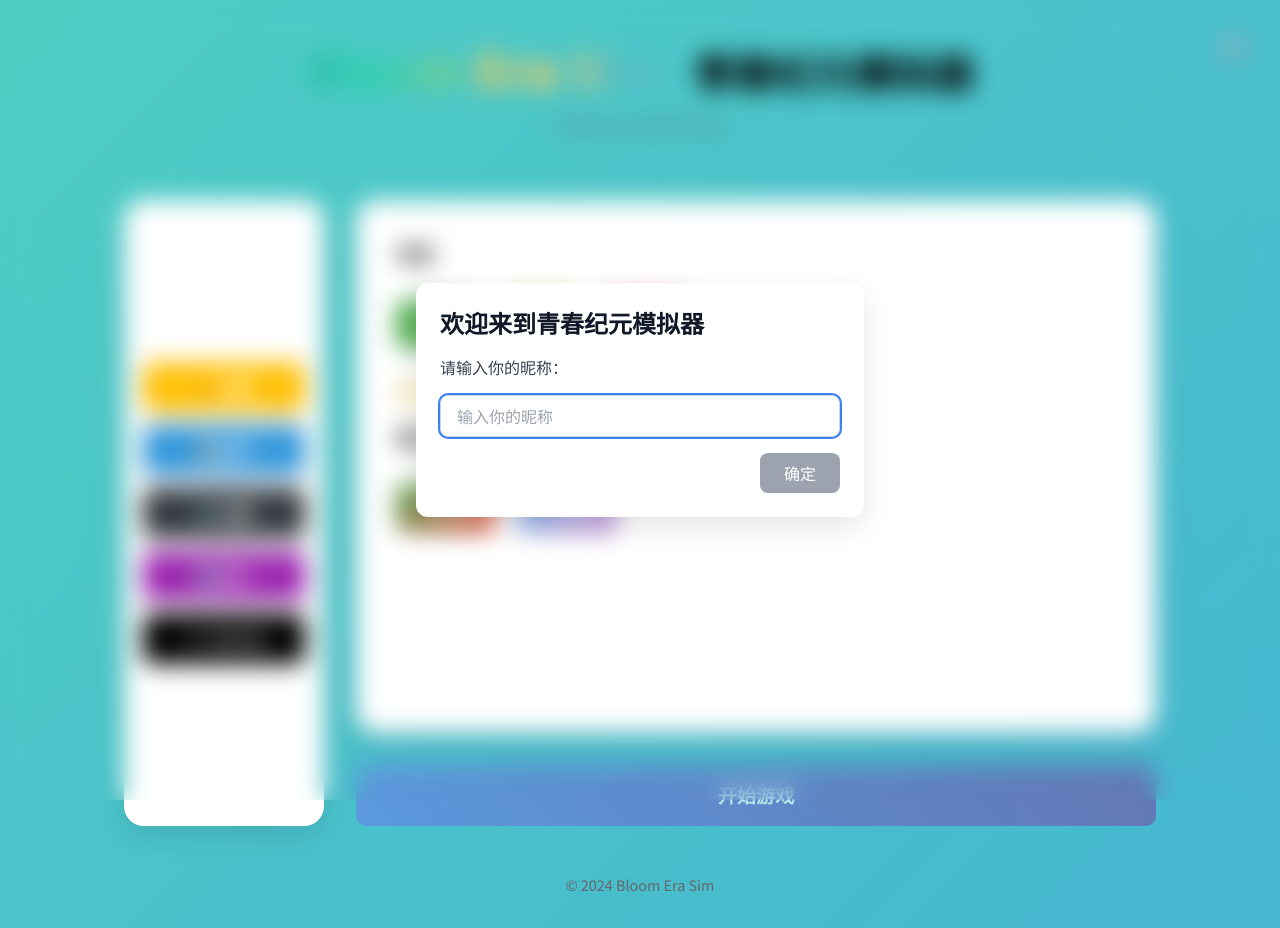
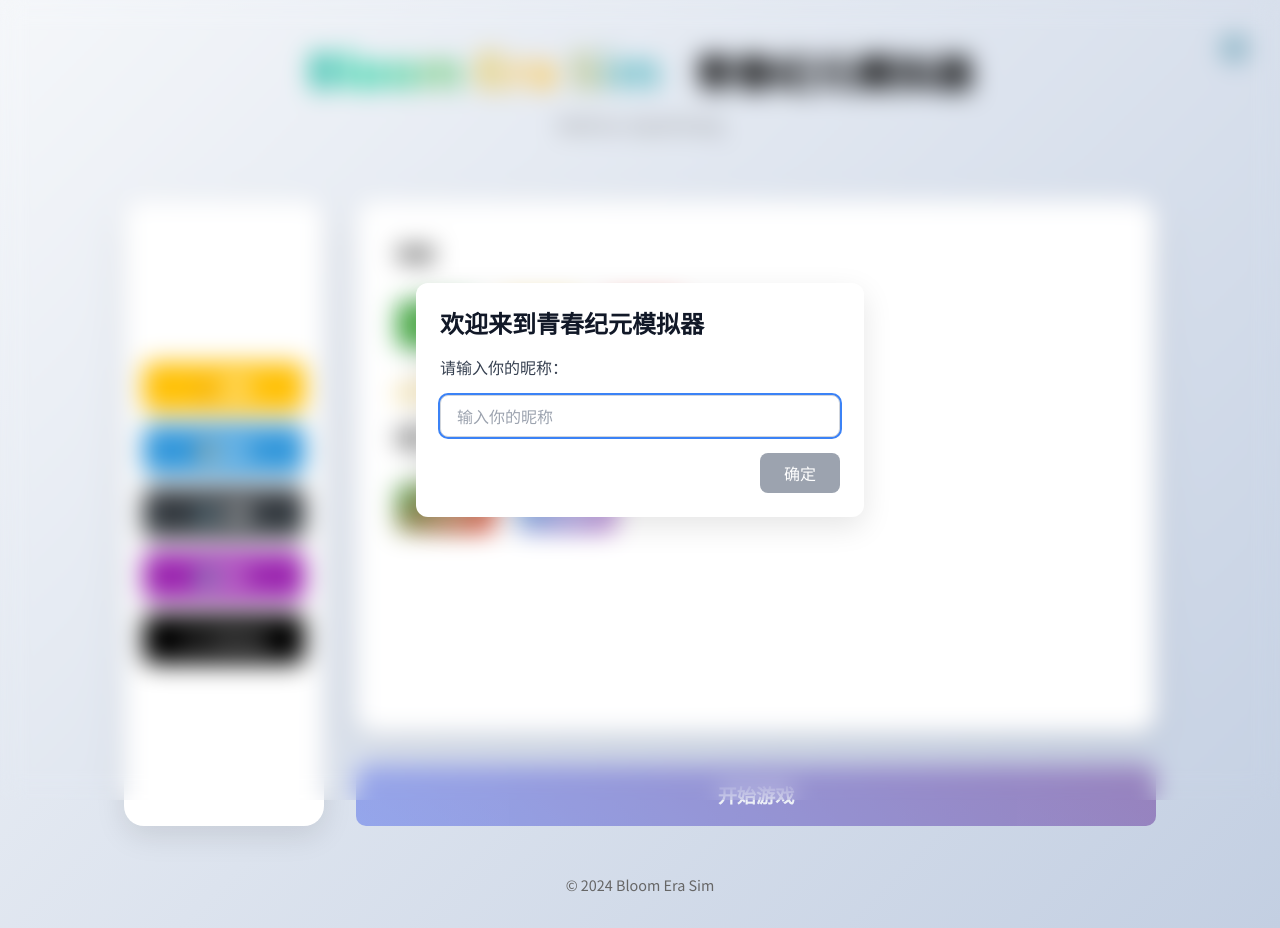
Before and after one commit to huangjiaquqi/Bloom-Era-Sim, a React (Vite) app: page / in a window 1280 px wide. Built offline with nearby package versions, Linux system fonts and the light colour scheme.

Commit message:
feat(主题设置): 添加默认背景主题并优化背景样式
添加名为'默认'的新背景主题选项，同时将默认主题从'fresh'改为'default'
优化背景容器样式，增加position、minHeight等属性确保布局稳定

```diff
--- a/src/App.tsx
+++ b/src/App.tsx
@@ -50,7 +50,7 @@ function App() {
   // 状态管理：UI风格
   const [uiStyle, setUiStyle] = useState<string>('default'); // 默认风格
   // 状态管理：背景主题
-  const [backgroundTheme, setBackgroundTheme] = useState<string>('fresh'); // 默认主题：清新
+  const [backgroundTheme, setBackgroundTheme] = useState<string>('default'); // 默认主题：最初默认
 
   // 当用户昵称变化时，更新成就
   useEffect(() => {
@@ -188,9 +188,11 @@ function App() {
     }
   };
 
-  // 获取当前背景主题的渐变
-  const getBackgroundGradient = () => {
+  // 获取背景渐变
+  const getBackground = () => {
     switch (backgroundTheme) {
+      case 'default':
+        return 'linear-gradient(135deg, #f5f7fa 0%, #c3cfe2 100%)';
       case 'deep':
         return 'linear-gradient(135deg, #667eea 0%, #764ba2 100%)';
       case 'vibrant':
@@ -205,10 +207,17 @@ function App() {
   };
 
   return (
-    <div className="app-container" style={{
-      background: getBackgroundGradient(),
-      transition: 'background 0.5s ease'
-    }}>
+    <div
+      className="app-container"
+      style={{
+        position: 'relative',
+        minHeight: '100vh',
+        width: '100%',
+        overflow: 'hidden',
+        background: getBackground(),
+        transition: 'background 0.5s ease'
+      }}
+    >
       {/* 全局设置按钮 */}
       <button
         className="global-settings-button"
@@ -292,10 +301,8 @@ function App() {
           uiStyle={uiStyle}
         />
       )}
-
-      {/* 样式已移至内联样式和CSS文件 */}
     </div>
   );
 }
 
-export default App
+export default App;
--- a/src/components/SettingsModal.tsx
+++ b/src/components/SettingsModal.tsx
@@ -9,7 +9,7 @@ interface SettingsModalProps {
   setBackgroundTheme: (theme: string) => void;
 }
 
-type BackgroundTheme = 'deep' | 'vibrant' | 'fresh' | 'energetic';
+type BackgroundTheme = 'default' | 'deep' | 'vibrant' | 'fresh' | 'energetic';
 
 interface ThemeConfig {
   name: string;
@@ -18,6 +18,11 @@ interface ThemeConfig {
 }
 
 const backgroundThemes: Record<BackgroundTheme, ThemeConfig> = {
+  default: {
+    name: '默认',
+    gradient: 'linear-gradient(135deg, #f5f7fa 0%, #c3cfe2 100%)',
+    description: '最初默认'
+  },
   deep: {
     name: '深邃',
     gradient: 'linear-gradient(135deg, #667eea 0%, #764ba2 100%)',
```
